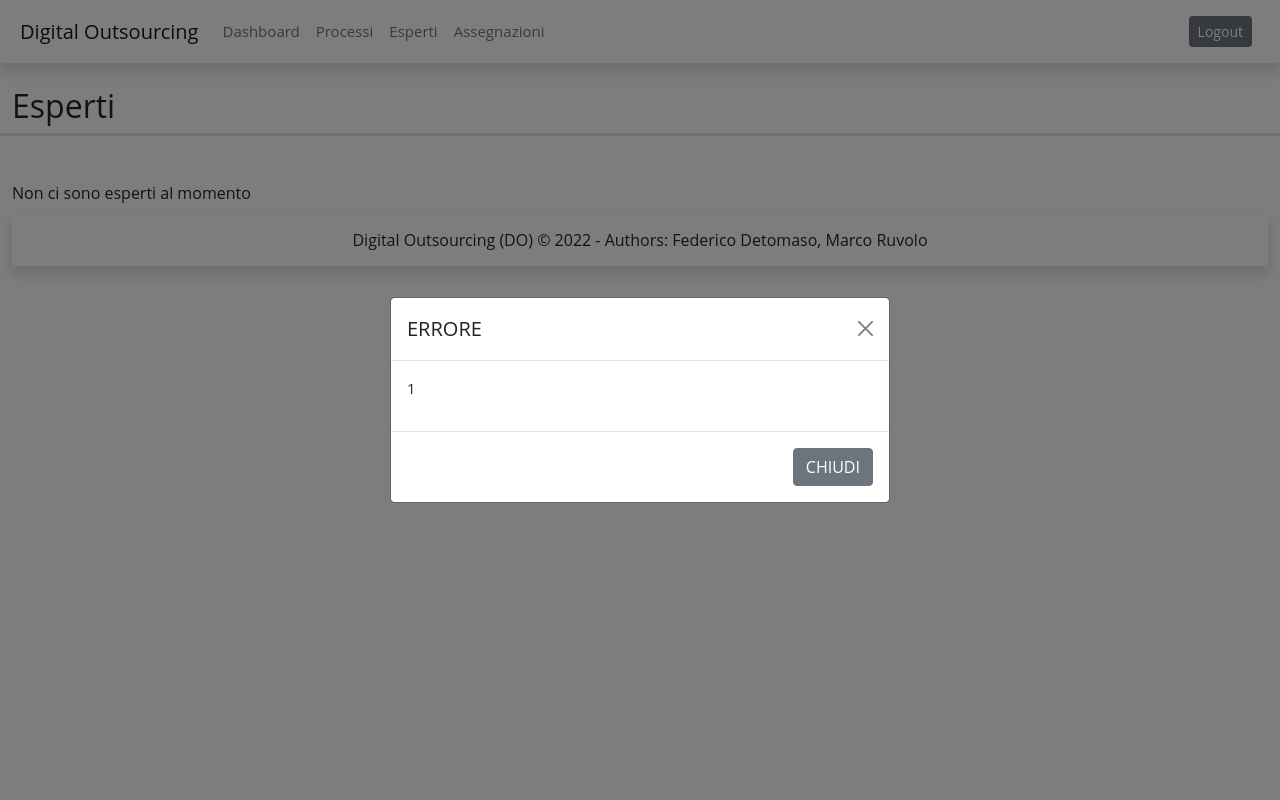
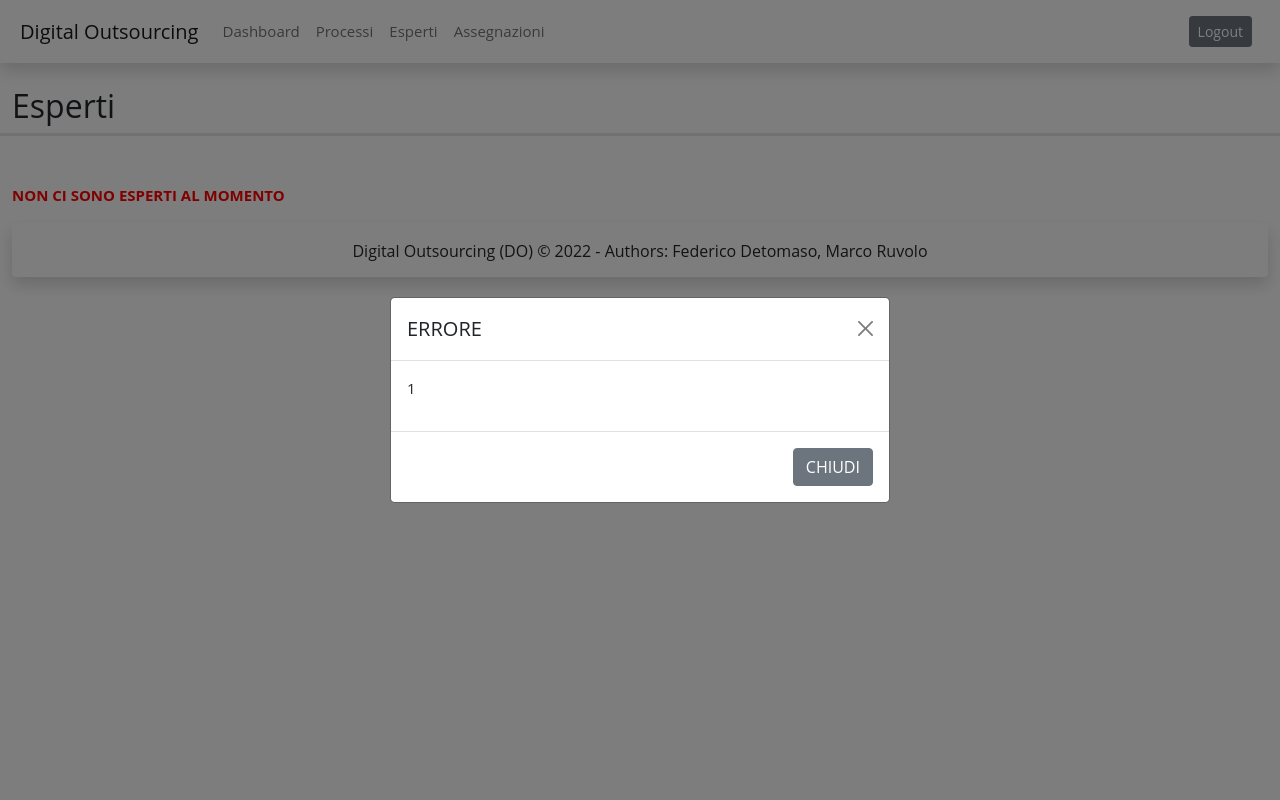
Before and after one commit to mrcruv/ltw, a PHP site: page /esperti.php?err=1 in a window 1280 px wide. Run offline with PHP 8.4, Linux system fonts and the light colour scheme; the visitor is signed in with stand-in values (Sample User, id 1); data that the repository does not hold is empty.

Commit message:
Update esperti.php
fix messaggio empty

```diff
--- a/esperti.php
+++ b/esperti.php
@@ -167,7 +167,7 @@ endif;
         $rowCount = 0;
         $bootstrapColWidth = 12 / $numOfCols;
         if (!is_array($array) or $n <= 0): ?>
-            <h6>Non ci sono esperti al momento</h6>
+            <p class="empty">Non ci sono esperti al momento</p>
         <?php else: ?>
         <?php for ($i = 0; $i < $n; $i += 1) { ?>
             <div class="col-lg-<?php echo($bootstrapColWidth); ?>">
```
